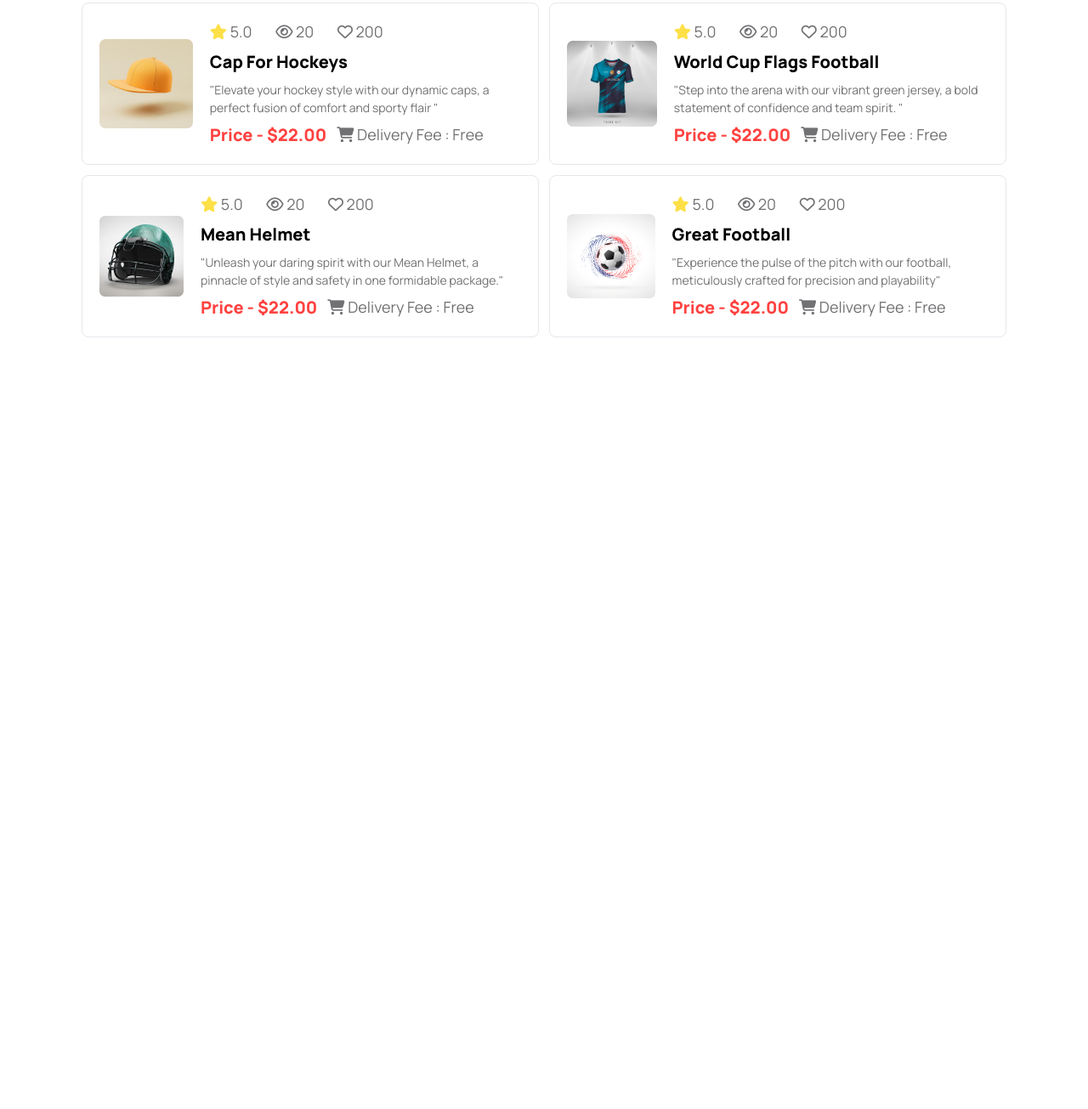
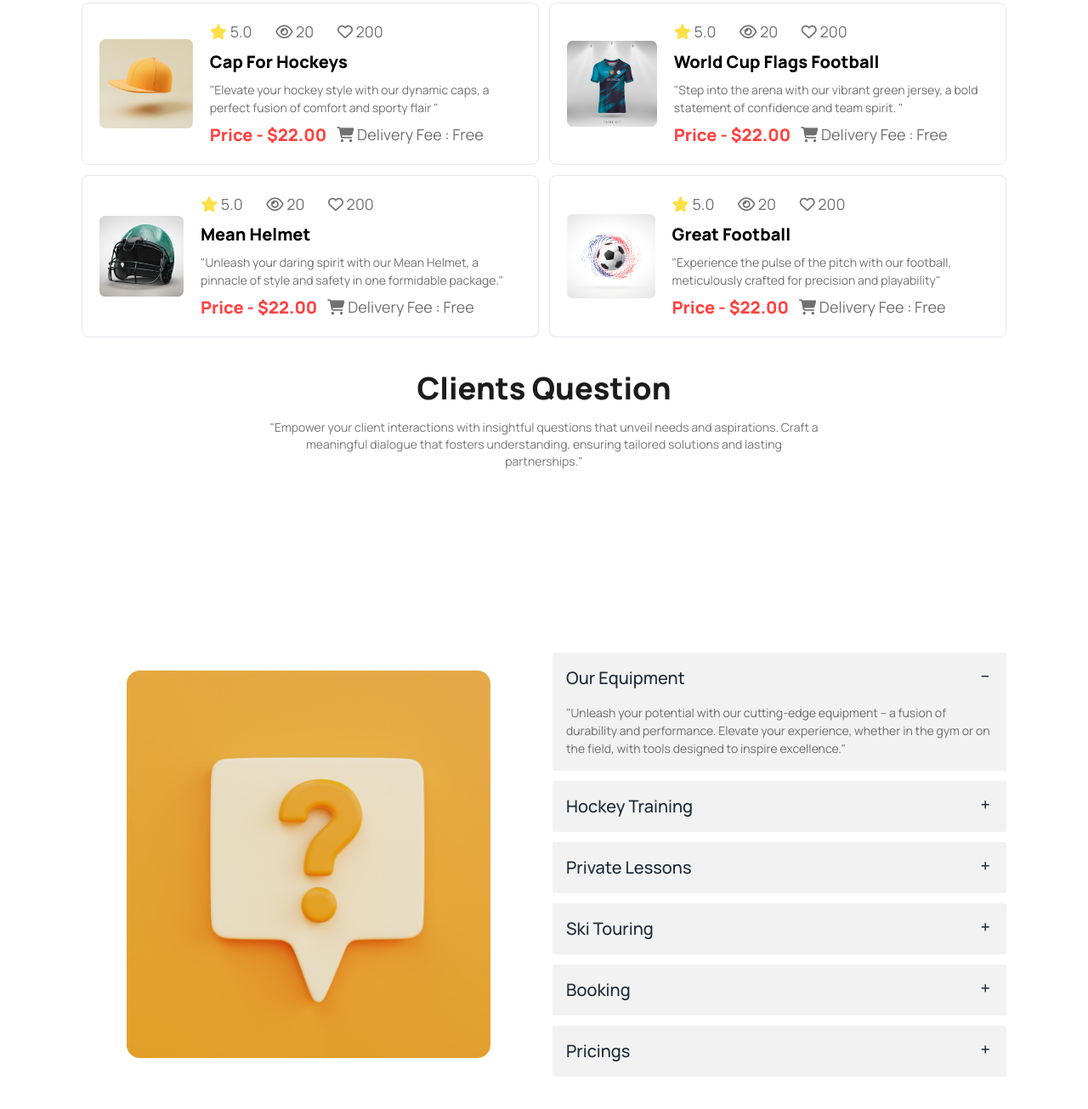
Before and after one commit to muhammad-2002/Assignment-3, a plain HTML site: page index.html in a window 1280 px wide. Shown: the part 2718-4023 px from the top of the page at 85% size. Before the commit the page ends 3115 px from the top, so only its background shows below. Drawn offline with nearby package versions, Linux system fonts and the light colour scheme.

Commit message:
commited

```diff
--- a/index.html
+++ b/index.html
@@ -114,7 +114,7 @@
       </div>
       <!-- banner section start -->
       <section>
-        <div class="carousel w-full h-[80vh]">
+        <div class="carousel w-full lg:h-[80vh]">
           <div id="slide1" class="carousel-item relative w-full">
             <img src="./Images/1.png" class="w-full" />
             <div
@@ -425,6 +425,87 @@
 
 
       </section>
+      <!-- cailent Question -->
+      <section class="">
+        <div class="heading space-y-4 mb-16 mt-10">
+          <h2 class="text-[#1C1C1C] font-extrabold text-4xl text-center">
+            Clients Question
+          </h2>
+          <p
+            class="text-[#777] text-sm font-normal md:w-[60%] mx-auto text-center"
+          >
+          "Empower your client interactions with insightful questions that unveil needs and aspirations. Craft a meaningful dialogue that fosters understanding, ensuring tailored solutions and lasting partnerships."
+          </p>
+        </div>
+        <div class="hero min-h-screen">
+            <div class="flex justify-between flex-col lg:flex-row gap-5">
+              <div class="w-full lg:w-1/2 flex justify-center items-center">
+                <img
+                  src="./images/11.png"
+                  class="w-[80%] flex justify-end items-end"
+                />
+              </div>
+              <div class="join-vertical w-full lg:w-1/2 space-y-3">
+                <div class="collapse collapse-plus bg-base-200 rounded-sm ">
+                    <input type="radio" name="my-accordion-3" checked="checked" />
+                    <div class="collapse-title text-xl font-medium">
+                        Our Equipment
+                    </div>
+                    <div class="collapse-content">
+                      <p>"Unleash your potential with our cutting-edge equipment – a fusion of durability and performance. Elevate your experience, whether in the gym or on the field, with tools designed to inspire excellence."</p>
+                    </div>
+                  </div>
+                  <div class="collapse collapse-plus bg-base-200 rounded-sm ">
+                    <input type="radio" name="my-accordion-3" />
+                    <div class="collapse-title text-xl font-medium">
+                        Hockey Training
+                    </div>
+                    <div class="collapse-content">
+                      <p>"Transform your skills on the ice with our hockey training program – a dynamic blend of expertise and innovation. Master the game, sharpen your techniques, and forge a path to success with tailored coaching and top-tier facilities."</p>
+                    </div>
+                  </div>
+                  <div class="collapse collapse-plus bg-base-200 rounded-sm">
+                    <input type="radio" name="my-accordion-3" />
+                    <div class="collapse-title text-xl font-medium">
+                        Private Lessons
+                    </div>
+                    <div class="collapse-content">
+                      <p>"Elevate your proficiency with personalized private lessons, tailored to refine your skills and accelerate your progress. Experience customized guidance that brings out your best, ensuring a journey of rapid improvement and mastery in your chosen pursuit."</p>
+                    </div>
+                  </div>
+                  <div class="collapse collapse-plus bg-base-200 rounded-sm">
+                    <input type="radio" name="my-accordion-3" />
+                    <div class="collapse-title text-xl font-medium">
+                        Ski Touring
+                    </div>
+                    <div class="collapse-content">
+                      <p>"Embark on an exhilarating adventure with our ski touring experience, where breathtaking landscapes meet the thrill of the slopes. Explore uncharted snowy terrain, forging unforgettable memories as you carve your way through the majestic winter wonderland."</p>
+                    </div>
+                  </div>
+                  <div class="collapse collapse-plus bg-base-200 rounded-sm">
+                    <input type="radio" name="my-accordion-3" />
+                    <div class="collapse-title text-xl font-medium">
+                        Booking
+                    </div>
+                    <div class="collapse-content">
+                      <p>"Seize your moments with ease – our booking platform streamlines reservations for a seamless experience. Secure your spot effortlessly and indulge in the anticipation of a memorable event or stay."</p>
+                    </div>
+                  </div>
+                  <div class="collapse collapse-plus bg-base-200 rounded-sm">
+                    <input type="radio" name="my-accordion-3" />
+                    <div class="collapse-title text-xl font-medium">
+                        Pricings
+                    </div>
+                    <div class="collapse-content">
+                      <p>"Seize your moments with ease – our booking platform streamlines reservations for a seamless experience. Secure your spot effortlessly and indulge in the anticipation of a memorable event or stay."</p>
+                    </div>
+                  </div>
+              </div>
+            </div>
+          </div>
+
+      </section>
+
     </main>
   </body>
 </html>
```
